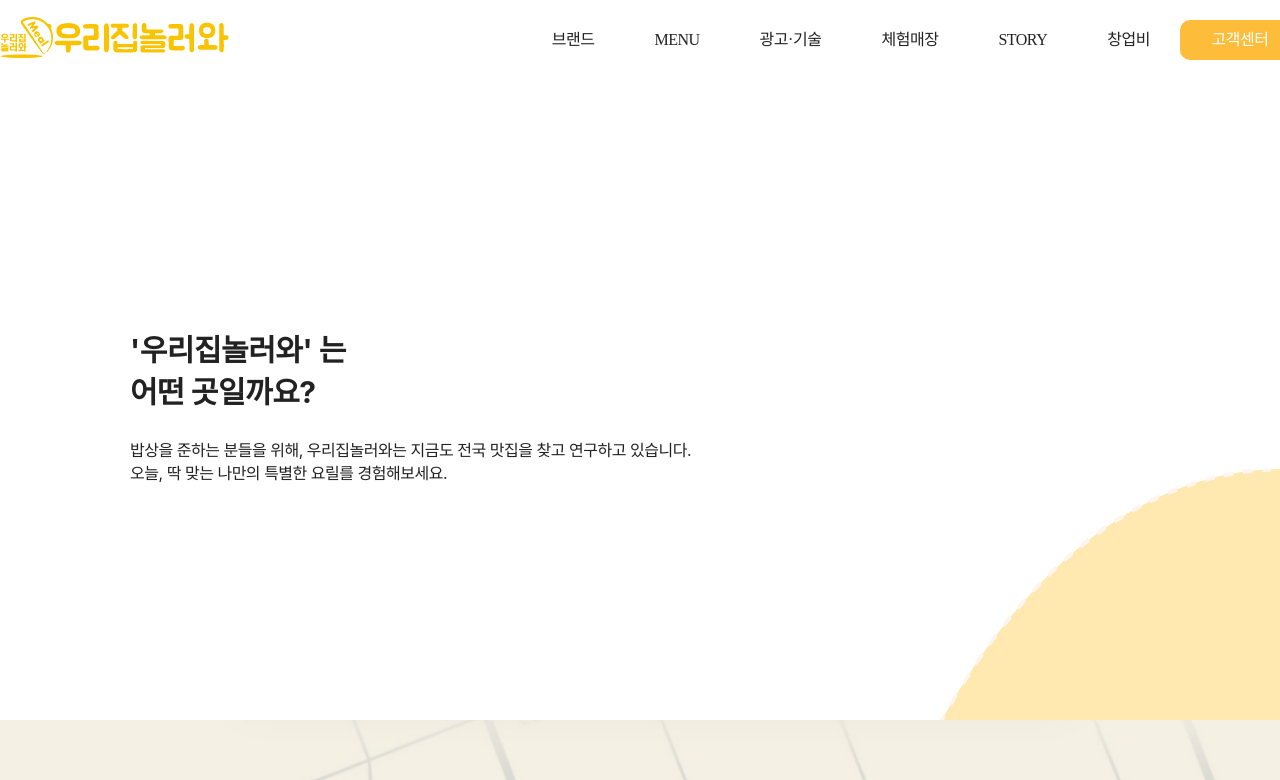
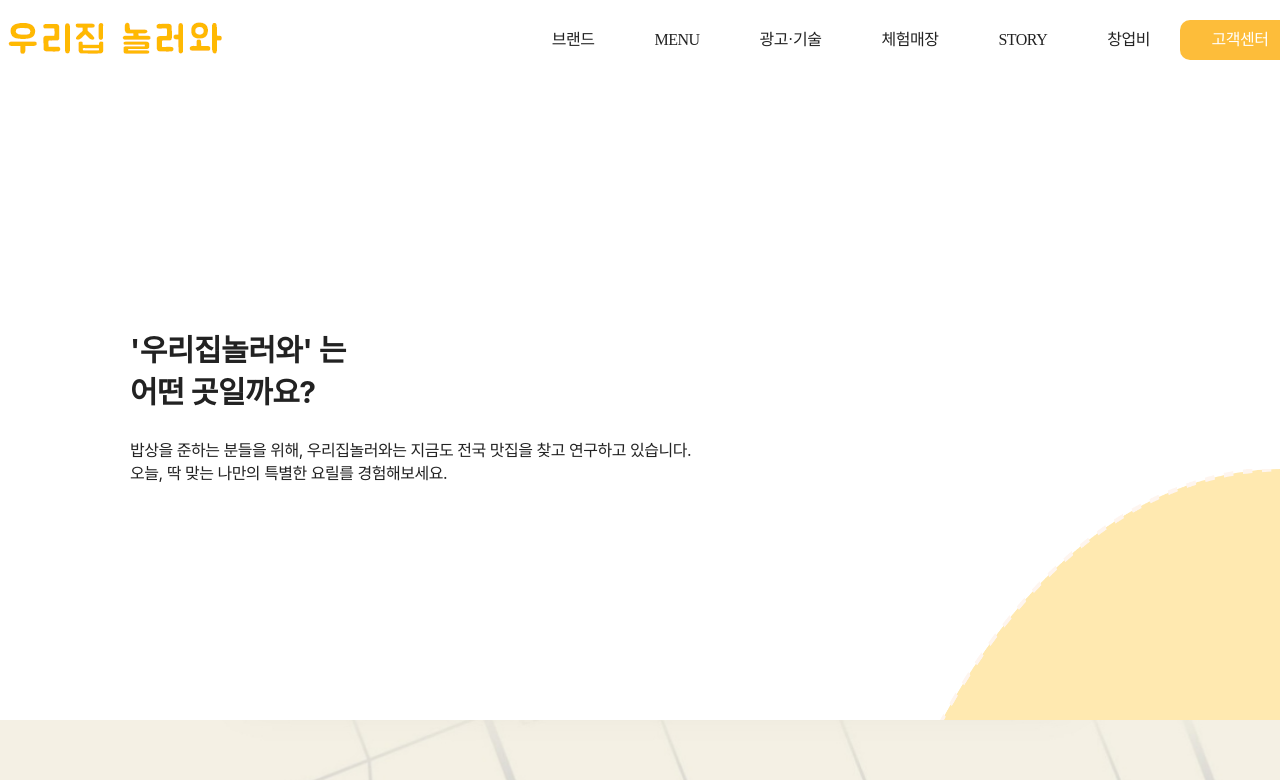
Before and after one commit to cscat8249/wn-official, a plain HTML site: page smartStor/index.html in a window 1280 px wide. Shown: the top 780 px of the page. Drawn offline with nearby package versions, Linux system fonts and the light colour scheme; some packages are replaced by stand-ins of ours; a script that the page names is missing.

Commit message:
스마트 스토어 수정

```diff
--- a/smartStor/index.html
+++ b/smartStor/index.html
@@ -46,7 +46,7 @@
                 <div class="header_wrap">
                     <h1 class="logo_a">
                         <a href="/wn-official/index.html">
-                            <img src="/wn-official/src/img/logo/logo_fix_01.png" alt="밀키트 전문점 우리집 놀러와 logo">
+                            <img src="/wn-official/src/img/logo/logo_fix_02.png" alt="밀키트 전문점 우리집 놀러와 logo">
                         </a>
                     </h1>
                     <nav class="menu_nav" id="navigation">
```
